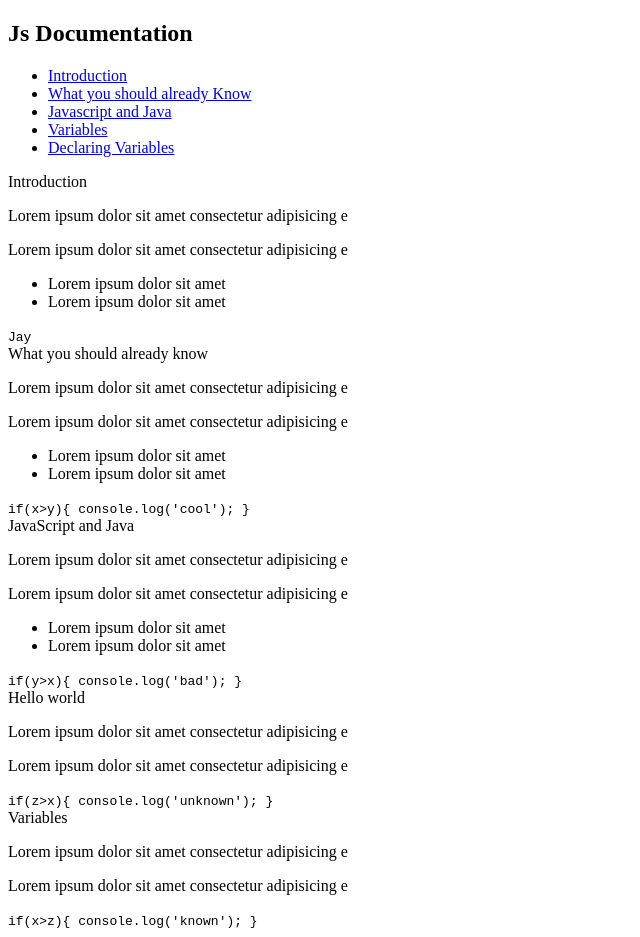
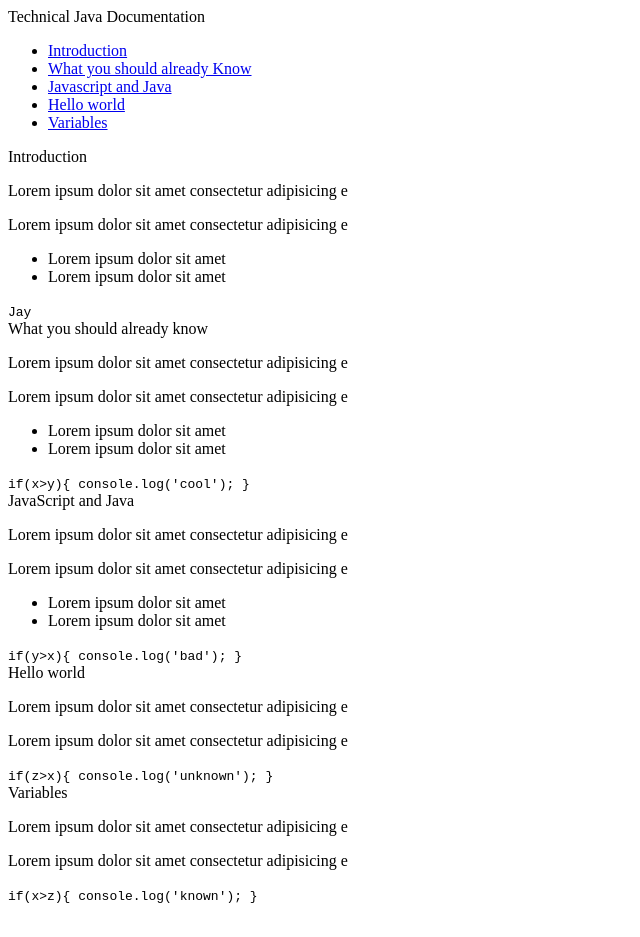
Before and after one commit to Jaymelfah/Beki_and_Jaymelfah, a plain HTML site: page index.html in a window 1280 px wide. Shown: the whole page, without its empty margins (0-640 px from the left). After the commit the page ends 912 px from the top, so only its background shows below. Drawn offline with Linux system fonts and the light colour scheme.

Commit message:
Feature 7

```diff
--- a/index.html
+++ b/index.html
@@ -7,18 +7,17 @@
   </head>
 
   <body>
-    <header id = "main-header">
     <nav id="navbar">
-    <h1>Js Documentation</h1>
+      <header id = "main-header">Technical Java Documentation</header>
     <ul>
       <li> <a class="nav-link" href = "#Introduction">Introduction</a></li>
-      <li> <a class="nav-link" href = "#What_you_should_already_Know">What you should already Know</a></li>
+      <li> <a class="nav-link" href = "#What_you_should_already_know">What you should already Know</a></li>
       <li> <a class="nav-link" href = "#Javascript_and_Java">Javascript and Java</a></li>
+      <li> <a class="nav-link" href = "#Hello_world">Hello world</a></li>
       <li> <a class="nav-link" href = "#Variables">Variables</a></li>
-      <li> <a class="nav-link" href = "#Declaring_Variables">Declaring Variables</a></li>
     </ul>
     </nav>
-    </header>
+
 
 <main id ="main-doc">
 <section class ="main-section" id="Introduction" >
```
